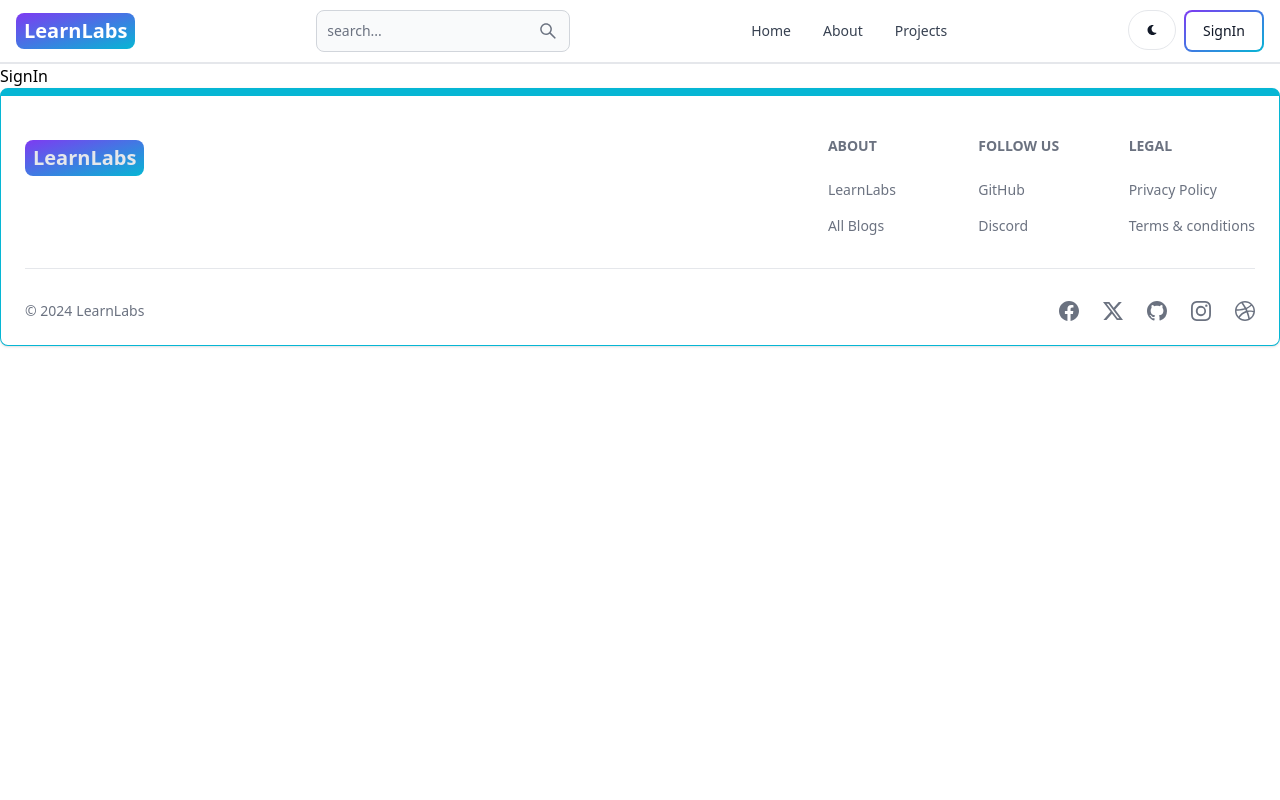
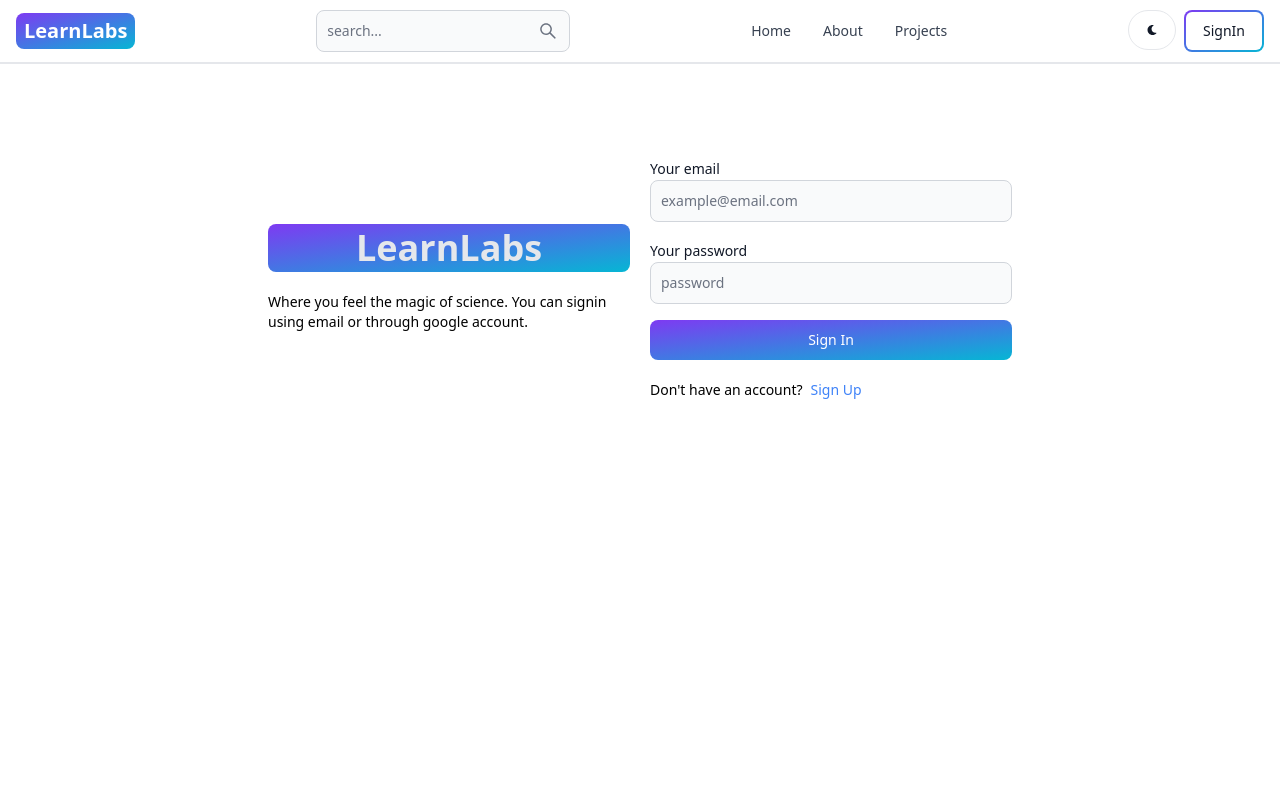
Before and after one commit to tushartanish10/Learn_labs, a React (Vite) app in the folder client/: page /signin in a window 1280 px wide. Shown: the top 800 px of the page. Built offline with nearby package versions, Linux system fonts and the light colour scheme.

Commit message:
create signin page

```diff
--- a/client/package.json
+++ b/client/package.json
@@ -10,10 +10,12 @@
     "preview": "vite preview"
   },
   "dependencies": {
+    "@reduxjs/toolkit": "^2.2.7",
     "flowbite-react": "^0.9.0",
     "react": "^18.2.0",
     "react-dom": "^18.2.0",
     "react-icons": "^5.2.1",
+    "react-redux": "^9.1.2",
     "react-router-dom": "^6.23.1"
   },
   "devDependencies": {
--- a/client/src/pages/Signin.jsx
+++ b/client/src/pages/Signin.jsx
@@ -1,8 +1,105 @@
+import { Alert, Button, Label, Spinner, TextInput } from 'flowbite-react'
 import React from 'react'
+import { useState } from 'react'
+import {Link, useNavigate} from 'react-router-dom'
 
 const SignIn = () => {
+
+  const [formData, setFormData] = useState({});
+  const [errMessage, setErrMessage] = useState(null);
+  const [loading, setLoading] = useState(false);
+  const navigate = useNavigate();
+
+  const handleChange = (e) => {
+    setFormData({...formData, [e.target.id]: e.target.value.trim()})
+  }
+
+  const handleSubmit = async (e) => {
+    e.preventDefault();
+
+    if(!formData.email || !formData.password){
+      return setErrMessage('All fields are required');
+    }
+    try {
+      setLoading(true);
+      setErrMessage(null);
+      const res = await fetch('/server/auth/signin', {
+        method: 'POST',
+        headers: {'Content-Type' : 'application/json'},
+        body: JSON.stringify(formData)
+      })
+      const data = await res.json();
+
+      if(data.success === false){
+        return setErrMessage(data.message);
+      }
+      setLoading(false);
+      if(res.ok){
+        navigate('/');
+      }
+    }
+    catch(err){
+        setErrMessage(err.message);
+        setLoading(false);
+    }
+  }
+
+
+
   return (
-    <div>SignIn</div>
+    <div className='min-h-screen mt-20'>
+      <div className="flex p-3 max-w-3xl mx-auto flex-col md:flex-row md:items-center gap-5">
+        {/* left */}
+        <div className="flex-1">
+          <Link to = '/' className='font-bold dark:text-white text-4xl'>
+          <div className='text-gray-200 text-center px-2 py-1 bg-gradient-to-br from-purple-600 to-cyan-500 rounded-lg' >
+          LearnLabs
+          </div>
+          </Link>
+          <p className='text-sm mt-5'>
+            Where you feel the magic of science.
+            You can signin using email or through google account.
+          </p>
+        </div>
+        {/* right */}
+        <div className="flex-1">
+          <form className=' flex flex-col gap-4 ' onSubmit={handleSubmit}>
+            <div>
+              <Label value='Your email'/>
+              <TextInput type='email' placeholder='example@email.com' id='email' onChange={handleChange}/>
+            </div>
+            <div>
+              <Label value='Your password'/>
+              <TextInput type='password' placeholder='password' id='password' onChange={handleChange}/>
+            </div>
+            <Button gradientDuoTone='purpleToBlue' type='submit' disabled={loading}>
+            {
+                loading ? (
+                  <>
+                  <Spinner size='sm'/>
+                  <span>Loading...</span>
+                  </>
+                )
+                : 'Sign In'
+              }
+            </Button>
+          </form>
+          <div className="flex gap-2 text-sm mt-5">
+            <span>Don't have an account?</span>
+            <Link to='/signin' className='text-blue-500'>
+              Sign Up
+            </Link>
+          </div>
+          {
+            errMessage && (
+              <Alert className='mt-5' color='failure'>
+                {errMessage}
+              </Alert>
+            )
+          }
+        </div>
+      </div>
+    </div>
   )
 }
 
```
Also changed, not shown: 1 other file (tests, documents, lock files or other folders).
